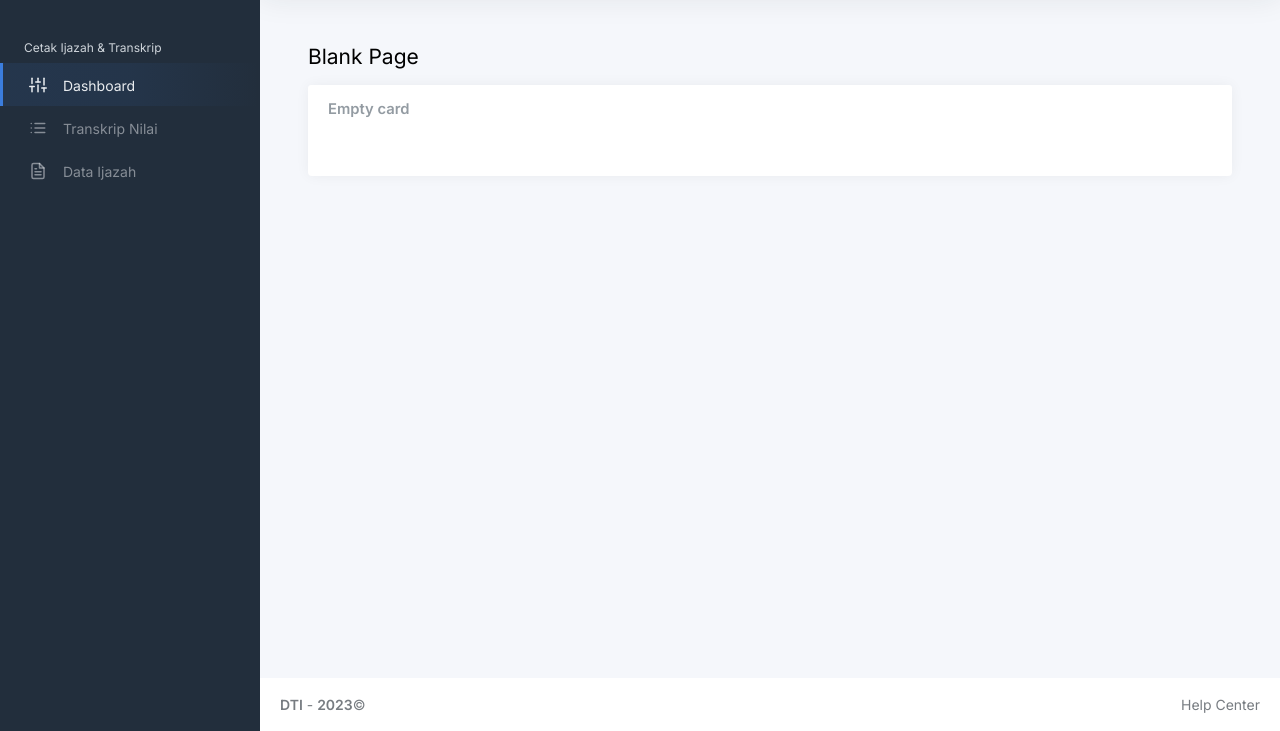
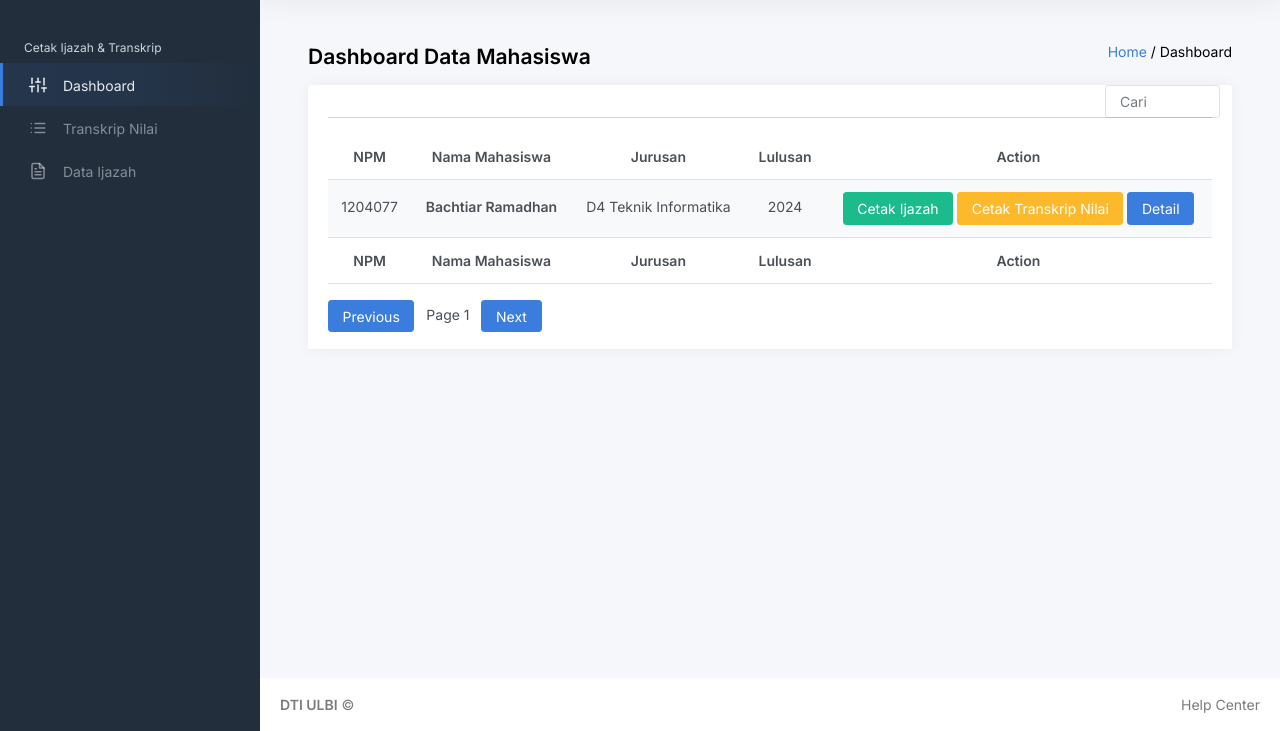
Before and after one commit to uiteung/lulu, a website: page index.html in a window 1280 px wide. Shown: the part 69-800 px from the top of the page. Drawn offline with Linux system fonts and the light colour scheme.

Commit message:
feat(dashboard) : update UI dashboard lulu

```diff
--- a/index.html
+++ b/index.html
@@ -76,32 +76,107 @@
 				</div>
 			</nav>
 
+			<!-- Main Content Start -->
 			<main class="content">
 				<div class="container-fluid p-0">
+				  <h5 class="right-aligned" style="float: right">
+					<a href="index.html">Home</a> / Dashboard
+				  </h5>
+				  <h1 class="h3 mb-3"><b>Dashboard Data Mahasiswa</b></h1>
+				  <div class="row justify-content-center">
+					<div class="col-12">
+					  <div class="card">
+						<div class="card-header">
+						  <div class="row no-gutters">
+							<div
+							  class="col-md-3"
+							  style="
+								position: absolute;
+								top: 0;
+								right: 0;
+								width: 15%;
+							  ">
+							  <input
+								type="text"
+								class="form-control"
+								id="searchInput"
+								placeholder="Cari" />
+							</div>
+						  </div>
 
-					<h1 class="h3 mb-3">Blank Page</h1>
-
-					<div class="row">
-						<div class="col-12">
-							<div class="card">
-								<div class="card-header">
-									<h5 class="card-title mb-0">Empty card</h5>
-								</div>
-								<div class="card-body">
-								</div>
+						  <hr />
+						  <table
+							id="example"
+							class="table table-striped"
+							style="width: 100%">
+							<thead>
+							  <tr style="text-align: center; vertical-align: middle">
+								<th>NPM</th>
+								<th>Nama Mahasiswa</th>
+								<th>Jurusan</th>
+								<th>Lulusan</th>
+								<th>Action</th>
+							  </tr>
+							</thead>
+							<tbody id="tablebody">
+							  <!-- Isi Tabel -->
+							  <tr>
+								  <td style="text-align: center; vertical-align: middle">
+									  <p class="fw-normal mb-1">1204077</p>
+								  </td>
+								  <td style="text-align: center; vertical-align: middle">
+									  <p class="fw-normal mb-1"><b>Bachtiar Ramadhan</p>
+								  </td>
+								  <td style="text-align: center; vertical-align: middle">
+									  <p class="fw-normal mb-1">D4 Teknik Informatika</p>
+								  </td>
+								  <td style="text-align: center; vertical-align: middle">
+									  <p class="fw-normal mb-1">2024</p>
+								  </td>
+								  <td style="text-align: center; vertical-align: middle">
+									<button class="btn btn-success">Cetak Ijazah</button>
+									<button class="btn btn-warning">Cetak Transkrip Nilai</button>
+									<button class="btn btn-primary">Detail</button>
+								  </td>
+							  </tr>
+							</tbody>
+							<tfoot>
+							  <tr style="text-align: center; vertical-align: middle">
+								<th>NPM</th>
+								<th>Nama Mahasiswa</th>
+								<th>Jurusan</th>
+								<th>Lulusan</th>
+								<th>Action</th>
+							  </tr>
+							</tfoot>
+						  </table>
+						  <div class="row">
+							<div class="col-md-6">
+							  <div class="pagination">
+								<button id="prevPageBtn" class="btn btn-primary">
+								  Previous
+								</button>
+								<span id="currentPage" class="mx-2">Page 1</span>
+								<button id="nextPageBtn" class="btn btn-primary">
+								  Next
+								</button>
+							  </div>
 							</div>
+						  </div>
 						</div>
+					  </div>
 					</div>
-
+				  </div>
 				</div>
-			</main>
+			  </main>
+			  <!-- Main Content End -->
 
 			<footer class="footer">
 				<div class="container-fluid">
 					<div class="row text-muted">
 						<div class="col-6 text-start">
 							<p class="mb-0">
-								<a class="text-muted" href="#" target="_blank"><strong>DTI</strong></a> - <a class="text-muted" href="#" target="_blank"><strong>2023</strong></a>&copy;
+								<a class="text-muted"><strong>DTI ULBI</strong></a> &copy;
 							</p>
 						</div>
 						<div class="col-6 text-end">
```
